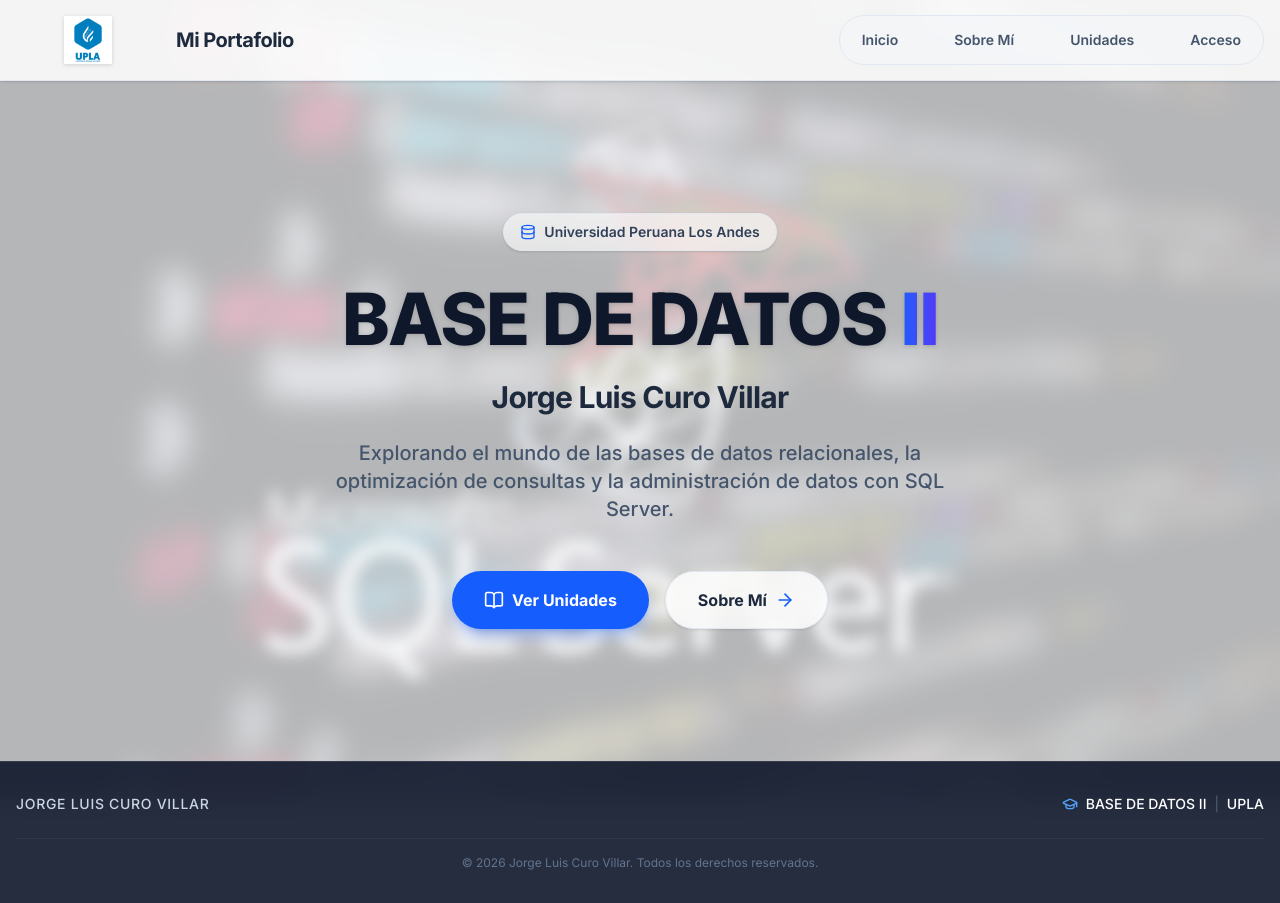
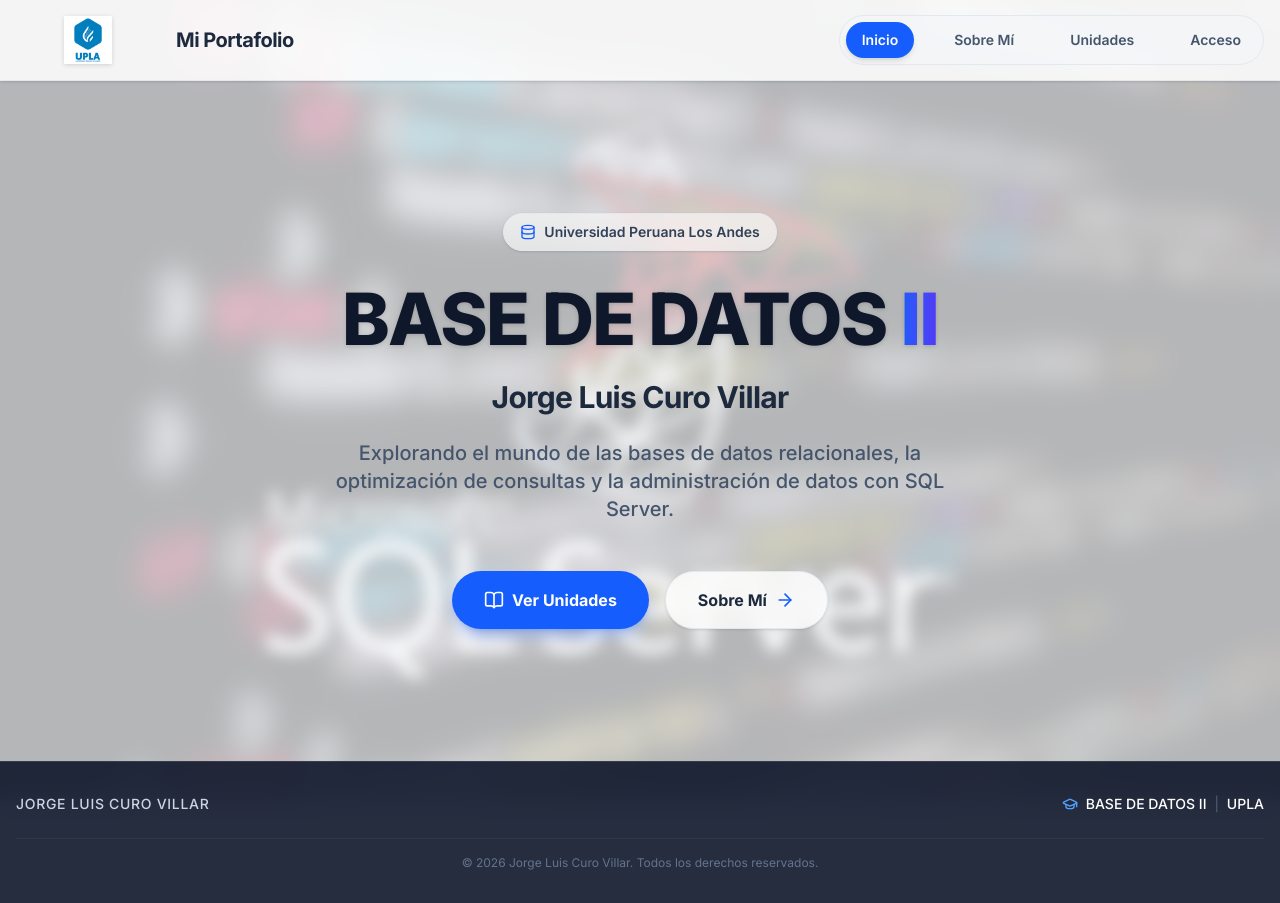
Before and after one commit to Villar92/PORTAFOLIO-BD, a Next.js app: page / in a window 1280 px wide. Built offline with nearby package versions, Linux system fonts and the light colour scheme; no server answers.

Commit message:
fix: build error passing setActiveTab to Presentacion and fix initial tab state

```diff
--- a/src/app/page.tsx
+++ b/src/app/page.tsx
@@ -11,7 +11,7 @@
 import { AntigravityBackground } from "@/components/blocks/AntigravityBackground";
 
 export default function Home() {
-  const [activeTab, setActiveTab] = useState("presentacion");
+  const [activeTab, setActiveTab] = useState("inicio");
 
   return (
     <div className="min-h-screen flex flex-col bg-transparent selection:bg-blue-200 selection:text-blue-900 font-sans relative z-0">
@@ -19,8 +19,8 @@
       <Navbar activeTab={activeTab} setActiveTab={setActiveTab} />
 
       <main className="flex-1 w-full relative">
-        <div className={`transition-opacity duration-300 ${activeTab === 'presentacion' ? 'block' : 'hidden'}`}>
-          <Presentacion />
+        <div className={`transition-opacity duration-300 ${activeTab === 'inicio' || activeTab === 'presentacion' ? 'block' : 'hidden'}`}>
+          <Presentacion setActiveTab={setActiveTab} />
         </div>
 
         <div className={`transition-opacity duration-300 ${activeTab === 'informacion' ? 'block' : 'hidden'}`}>
```
